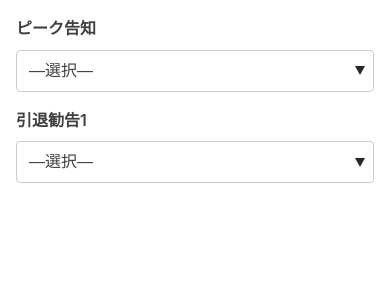
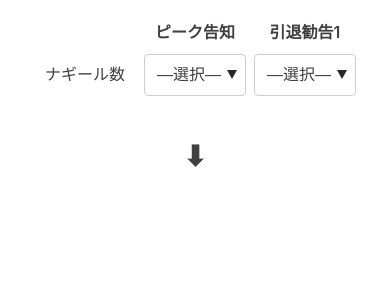
Before and after one commit to Jonnifer-R/MF2_Nagir_to_LifeTIme, a React (Create React App) app in the folder nagir-life/: page / in a window 390 px wide. Shown: the top 300 px of the page. Built offline with nearby package versions, Linux system fonts and the light colour scheme.

Commit message:
Layout & select value to state
Center layout for view a phone.
App get state when select value onChange event.

```diff
--- a/nagir-life/src/App.js
+++ b/nagir-life/src/App.js
@@ -2,11 +2,58 @@ import React, {Component} from 'react';
 import InputForm from './InputForm';
 
 class App extends Component {
+  state = {
+    peak: 0,
+    retire: 0,
+  }
+
+  calcLifeTime = () => {
+
+  }
+
+  setStateValue = (name, value) => {
+    if(name === "peak" && value === "x"){
+      //ピーク告知なし
+      this.setState({
+        peak: "x"
+      })
+      return ;
+    }
+
+    let num = parseInt(value)
+    if( !Number.isInteger(num) && (num < 0 || num > 48) ){
+      console.log("Error")
+      return ;
+    }
+
+    if(name === "peak"){
+      this.setState({
+        peak: num
+      })
+    }else if(name ==="retire"){
+      this.setState({
+        retire: num
+      })
+    }else{
+      console.log("Error")
+    }
+
+    return ;
+  }
+
   render() {
     return (
       <div className="container">
-        <InputForm name="peak" />
-        <InputForm name="retire" />
+        <div className="inline-block">
+          ナギール数</div>
+        <div className="inline-block">
+          <InputForm name="peak" change={this.setStateValue} /></div>
+        <div className="inline-block">
+          <InputForm name="retire" change={this.setStateValue} /></div>
+
+        <h1 align="center">⬇</h1>
+
+
       </div>
     );
   }
--- a/nagir-life/src/InputForm.js
+++ b/nagir-life/src/InputForm.js
@@ -36,17 +36,18 @@ const NagirMenu = (props) => {
 class InputForm extends Component {
   state = {
     name: this.props.name,
-    value: 0,
   }
 
-  // handleChange = (event) => {
-  //   const {value} = event.target
-  //   const {name} = event.target.name
+  handleChange = (event) => {
+    const name = this.state.name
+    const value = event.target.value
 
-  //   this.setState({
-  //     [name]: value,
-  //   })
-  // }
+    this.setState({
+      [name]: value,
+    })
+
+    this.props.change(name,value)
+  }
 
   render(){
     const {name} = this.state;
@@ -56,7 +57,7 @@ class InputForm extends Component {
         <label htmlFor={name}>
           <ColtsMessage name={name} />
         </label>
-        <select id={name}>
+        <select id={name} onChange={this.handleChange}>
           <NagirMenu name={name} />
         </select>
       </form>
--- a/nagir-life/src/index.css
+++ b/nagir-life/src/index.css
@@ -328,6 +328,7 @@ dd {
   padding: 0 1rem; }
 
 .container, .small-container, .medium-container {
+  text-align: center;
   max-width: 1200px;
   padding: 0 1rem;
   margin-left: auto;
@@ -338,6 +339,13 @@ dd {
 
 .medium-container {
   max-width: 1000px; }
+
+.inline-block {
+  display: inline-block;
+  padding: 4px;
+  width: 110px;
+  text-align: center;
+}
 
 .content-section {
   padding: 30px 0; }
```
